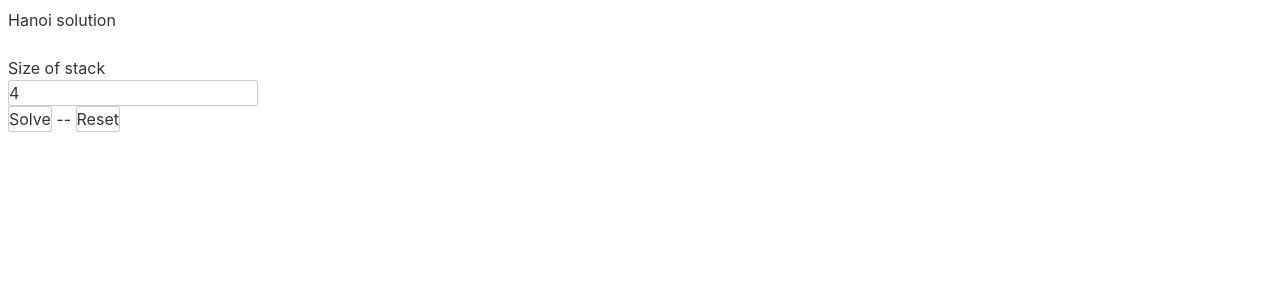
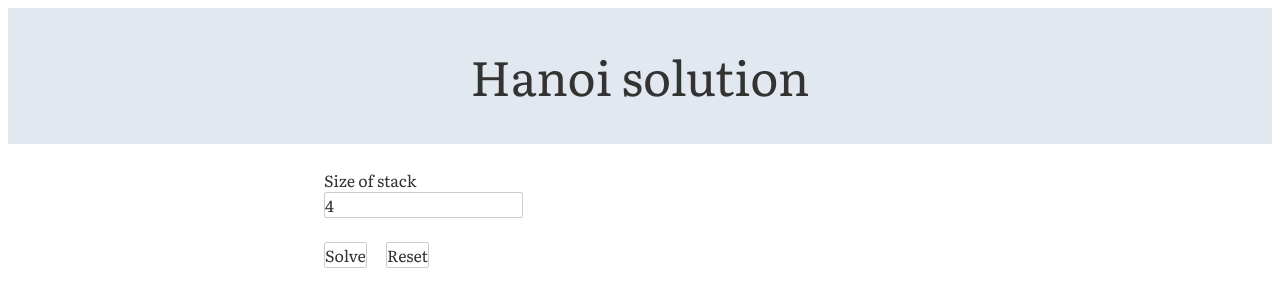
Before and after one commit to ricalamino/hanoi-svelte-solution, a Svelte app: page / in a window 1280 px wide. Shown: the top 306 px of the page. Built offline with nearby package versions, Linux system fonts and the light colour scheme.

Commit message:
layout improvements

```diff
--- a/public/global.css
+++ b/public/global.css
@@ -1,6 +1,7 @@
 html, body {
 	position: relative;
 	width: 100%;
+
 }
 
 body {
@@ -8,7 +9,8 @@ body {
 	margin: 0;
 	padding: 8px;
 	box-sizing: border-box;
-	font-family: -apple-system, BlinkMacSystemFont, "Segoe UI", Roboto, Oxygen-Sans, Ubuntu, Cantarell, "Helvetica Neue", sans-serif;
+	font-family: 'Literata', serif;
+
 }
 
 
@@ -51,14 +53,10 @@ button:focus {
 	border-color: #666;
 }
 
-.container {
-	background-color: #aaa;
-	padding: 10px;
-	max-width: 100%;
-}
-
 .grid {
 	display: grid;
+	background-color: #ddd;
+	padding: 10px;
 }
 
 .grid-template-columns-3 {
--- a/public/index.html
+++ b/public/index.html
@@ -6,9 +6,11 @@
 
 	<title>Hanoi - App</title>
 
+	<link href="https://fonts.googleapis.com/css?family=Literata&display=swap" rel="stylesheet">
 	<link rel='icon' type='image/png' href='favicon.png'>
 	<link rel='stylesheet' href='global.css'>
 	<link rel='stylesheet' href='bundle.css'>
+
 </head>
 
 <body>
--- a/src/App.svelte
+++ b/src/App.svelte
@@ -81,7 +81,7 @@
 
   function draw() {
 
-    instrucoes += "<section class=\"container grid grid-template-columns-3\">";
+    instrucoes += "<section class=\"grid grid-template-columns-3\">";
     //instrucoes += "Pilha origem: " + pilha_origem + "<br />";
 
     let stacksize = Math.max(pilha_origem.length, pilha_destino.length,pilha_meio.length) + 1;
@@ -119,16 +119,20 @@
   }
 </script>
 
-<h1>Hanoi solution</h1>
-<br />
-<label for="tamanho">Size of stack</label>
-<input name="tamanho" bind:value={tamanho} on:change={montar_origem} placeholder="Size of stack" />
-<br />
-<button on:click|preventDefault={hanoi}>Solve</button>
---
-<button on:click|preventDefault={reset}>Reset</button>
-<br />
-<br />
+<div class="mx-auto">
+  <h1 class="p-8 text-5xl text-center bg-gray-300">Hanoi solution</h1>
+  <br />
+  <div class="mx-auto w-6/12">
+    <label for="tamanho">Size of stack</label>
+    <input name="tamanho"  bind:value={tamanho} on:change={montar_origem} placeholder="Size of stack" />
+    <br />
+    <br />
 
-
-{@html instrucoes}
+    <button class="text-center "  on:click|preventDefault={hanoi}>Solve</button>
+    &nbsp;&nbsp;&nbsp;&nbsp;
+    <button  class="text-center " on:click|preventDefault={reset}>Reset</button>
+  </div>
+  <br />
+  <br />
+  {@html instrucoes}
+</div>
```
